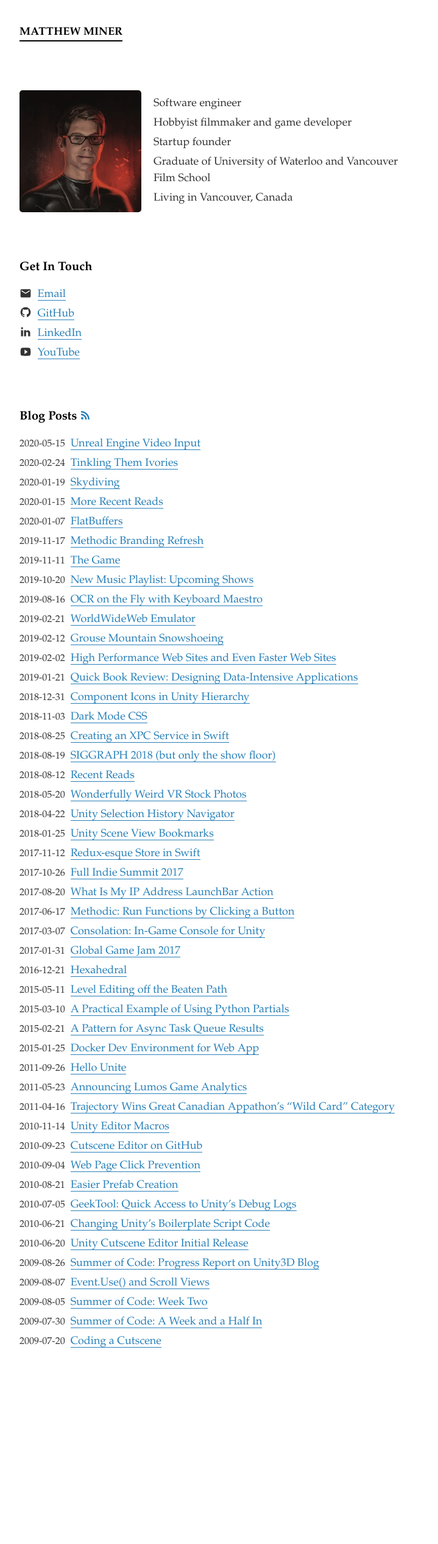
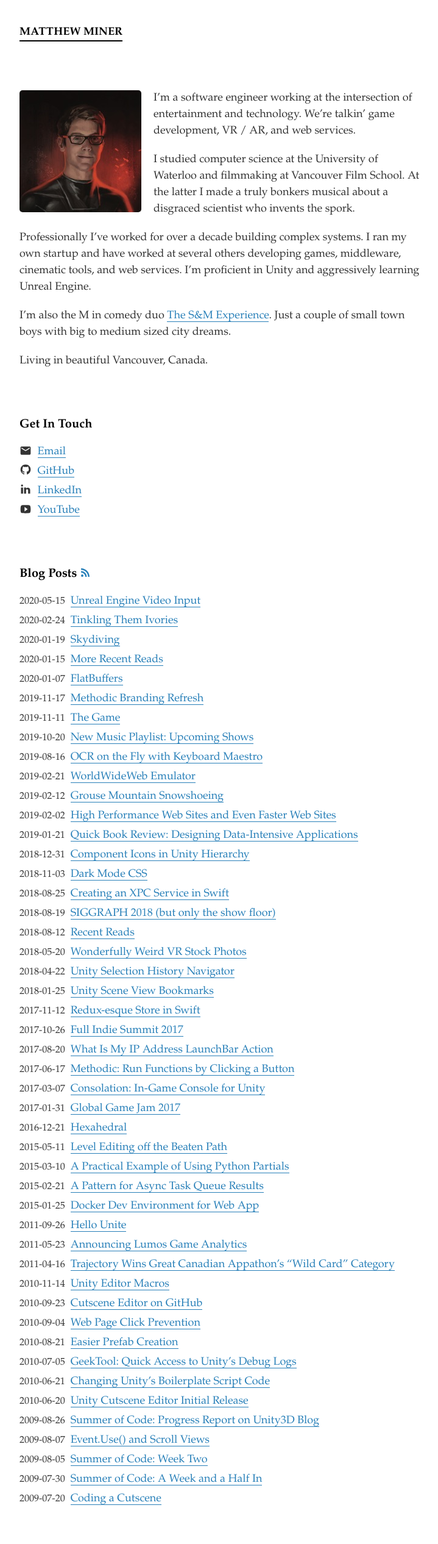
Before and after one commit to mminer/mminer.github.com, a Jekyll site: the page built from index.html, in a window 1280 px wide. Shown: the whole page at 61% size, without its empty margins (278-997 px from the left). Built offline with Jekyll 4.4.1, drawn with Linux system fonts in a browser that asks for light colours; before the commit the page ends 2274 px from its top, so only the background shows below that.

Commit message:
Add longer About Me blurb to home page

```diff
--- a/_sass/_main.scss
+++ b/_sass/_main.scss
@@ -238,21 +238,12 @@ video {
 }
 
 #about {
-  align-items: center;
-  display: flex;
-  justify-content: center;
-
   img {
     border-radius: 0.5rem;
+    display: block;
+    float: left;
+    margin-bottom: 2rem;
     margin-right: 2rem;
-  }
-
-  li:last-child {
-    margin-bottom: 0;
-  }
-
-  ul {
-    margin: 0;
   }
 }
 
@@ -379,12 +370,9 @@ video {
 
 @media (max-width: 550px) {
   #about {
-    align-items: start;
-    flex-direction: column;
-
     img {
+      float: none;
       margin-right: 0;
-      margin-bottom: 2rem;
     }
   }
 }
--- a/index.html
+++ b/index.html
@@ -5,13 +5,15 @@ layout: base
 <section id="about">
   <img alt="Avatar" srcset="/images/avatar.jpg 1x, /images/avatar@2x.jpg 2x" src="/images/avatar.jpg">
 
-  <ul>
-    <li>Software engineer</li>
-    <li>Hobbyist filmmaker and game developer</li>
-    <li>Startup founder</li>
-    <li>Graduate of University of Waterloo and Vancouver Film School</li>
-    <li>Living in Vancouver, Canada</li>
-  </ul>
+  <p>I&rsquo;m a software engineer working at the intersection of entertainment and technology. We&rsquo;re talkin&rsquo; game development, <abbr title="Virtual Reality">VR</abbr> / <abbr title="Augmented Reality">AR</abbr>, and web services.</p>
+
+  <p>I studied computer science at the University of Waterloo and filmmaking at Vancouver Film School. At the latter I made a truly bonkers musical about a disgraced scientist who invents the spork.</p>
+
+  <p>Professionally I&rsquo;ve worked for over a decade building complex systems. I ran my own startup and have worked at several others developing games, middleware, cinematic tools, and web services. I&rsquo;m proficient in Unity and aggressively learning Unreal Engine.</p>
+
+  <p>I&rsquo;m also the M in comedy duo <a href="https://sm.experience.sexy">The S&amp;M Experience</a>. Just a couple of small town boys with big to medium sized city dreams.</p>
+
+  <p>Living in beautiful Vancouver, Canada.</p>
 </section>
 
 <section id="social">
```
